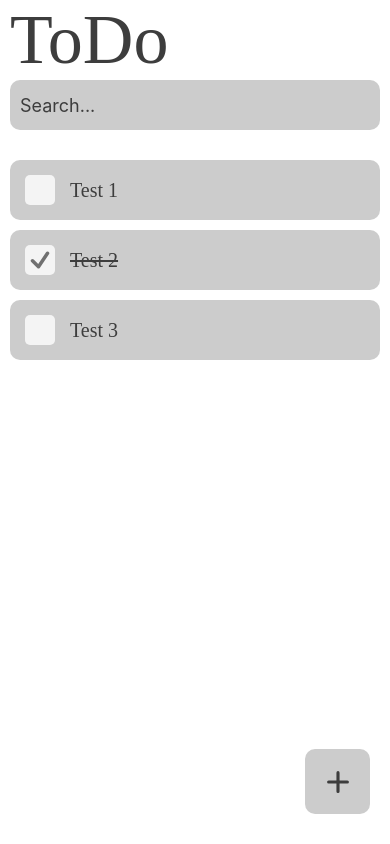
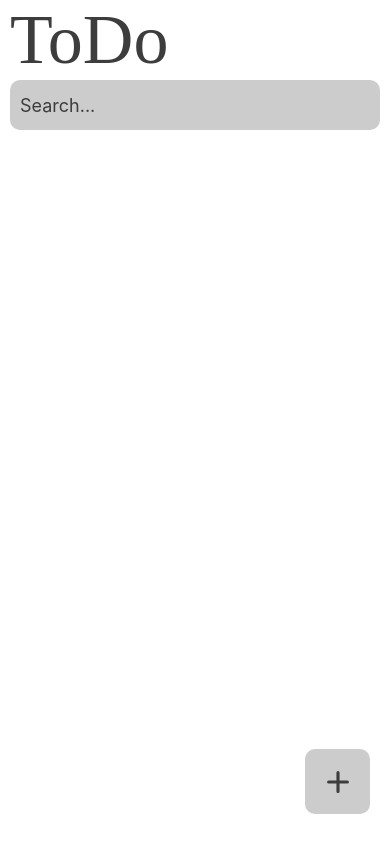
Before and after one commit to KMC1195/react-native-todo, a React Native app: screen /HomeScreen in a window 390 px wide. Built offline with nearby package versions, Linux system fonts and the light colour scheme.

Commit message:
Adding async storage

```diff
--- a/package.json
+++ b/package.json
@@ -10,6 +10,7 @@
     "test": "jest"
   },
   "dependencies": {
+    "@react-native-async-storage/async-storage": "^1.23.1",
     "@react-native-community/datetimepicker": "^8.0.1",
     "@react-navigation/native": "^6.1.17",
     "@react-navigation/native-stack": "^6.9.26",
--- a/src/screens/AddProjectScreen.tsx
+++ b/src/screens/AddProjectScreen.tsx
@@ -53,6 +53,26 @@ export default function AddProjectScreen({navigation}: Props) {
   }
   function showTimePicker() {
     showMode('time');
+  }
+
+  function formatDate(date: Date) {
+    return `${
+      date.getDate().toString().length > 1
+        ? date.getDate()
+        : `0${date.getDate()}`
+    }.${
+      date.getMonth().toString().length > 1
+        ? date.getMonth() + 1
+        : `0${date.getMonth() + 1}`
+    }.${date.getFullYear()} ${
+      date.getHours().toString().length > 1
+        ? date.getHours()
+        : `0${date.getHours()}`
+    }:${
+      date.getMinutes().toString().length > 1
+        ? date.getMinutes()
+        : `0${date.getMinutes()}`
+    }`;
   }
 
   // Adding project logic
@@ -124,11 +144,14 @@ export default function AddProjectScreen({navigation}: Props) {
             />
           )}
 
-          <StyledText>{`${date}`}</StyledText>
+          <StyledText
+            styles={{fontFamily: 'Poppins-SemiBold', alignSelf: 'center'}}>
+            {`${formatDate(date)}`}
+          </StyledText>
 
-          <View style={{marginTop: 60}}>
-            <MyButton onPress={addProject}>Add</MyButton>
-          </View>
+          <MyButton onPress={addProject} containerStyles={{marginTop: 30}}>
+            Add
+          </MyButton>
         </View>
       </ScrollView>
     </SafeAreaView>
--- a/src/screens/EditProjectScreen.tsx
+++ b/src/screens/EditProjectScreen.tsx
@@ -60,8 +60,28 @@ export default function EditProjectScreen({route, navigation}: Props) {
   useEffect(() => {
     setName(project.name);
     setDescription(project.description);
-    setDate(project.datetime);
+    setDate(new Date(project.datetime));
   }, []);
+
+  function formatDate(date: Date) {
+    return `${
+      date.getDate().toString().length > 1
+        ? date.getDate()
+        : `0${date.getDate()}`
+    }.${
+      date.getMonth().toString().length > 1
+        ? date.getMonth() + 1
+        : `0${date.getMonth() + 1}`
+    }.${date.getFullYear()} ${
+      date.getHours().toString().length > 1
+        ? date.getHours()
+        : `0${date.getHours()}`
+    }:${
+      date.getMinutes().toString().length > 1
+        ? date.getMinutes()
+        : `0${date.getMinutes()}`
+    }`;
+  }
 
   return (
     <SafeAreaView
@@ -74,6 +94,7 @@ export default function EditProjectScreen({route, navigation}: Props) {
       <ScrollView
         style={{paddingHorizontal: 10}}
         showsVerticalScrollIndicator={false}>
+        <View style={{marginBottom: 10}}>
           <View>
             <StyledText>Title</StyledText>
             <MyTextInput value={name} setValue={setName} />
@@ -106,7 +127,14 @@ export default function EditProjectScreen({route, navigation}: Props) {
             />
           )}
 
-        <StyledText>{`${date}`}</StyledText>
+          <StyledText
+            styles={{
+              fontFamily: 'Poppins-SemiBold',
+              marginTop: 20,
+              alignSelf: 'center',
+            }}>
+            {`${formatDate(date)}`}
+          </StyledText>
 
           <MyButton
             onPress={() => {
@@ -122,6 +150,7 @@ export default function EditProjectScreen({route, navigation}: Props) {
             containerStyles={{marginTop: 20}}>
             Edit project
           </MyButton>
+        </View>
       </ScrollView>
     </SafeAreaView>
   );
--- a/src/screens/ProjectsDetailsScreen.tsx
+++ b/src/screens/ProjectsDetailsScreen.tsx
@@ -91,7 +91,7 @@ export default function ProjectsDetailsScreen({route, navigation}: Props) {
               marginTop: 15,
               fontFamily: 'Poppins-SemiBold',
             }}>
-            Date: {`${formatDate(project.datetime)}`}
+            Date: {`${formatDate(new Date(project.datetime))}`}
           </StyledText>
 
           <View
--- a/src/store/todos_context.tsx
+++ b/src/store/todos_context.tsx
@@ -1,5 +1,9 @@
-import {ReactNode, createContext, useState} from 'react';
+import {ReactNode, createContext, useEffect, useState} from 'react';
 import {Project, Task, editedProjectData} from '../models/todos_models';
+import AsyncStorage from '@react-native-async-storage/async-storage';
+import {Alert} from 'react-native';
+
+const STORAGE_KEY = 'items';
 
 interface Props {
   children: ReactNode;
@@ -26,66 +30,38 @@ export const TodosContext = createContext({
 });
 
 export default function TodosContextProvder({children}: Props) {
-  const [items, setItems] = useState([
-    {
-      name: 'Test 1',
-      description: 'Desc',
-      completed: false,
-      datetime: new Date(),
-      id: 0,
-      tasks: [
-        {
-          name: 'Feed the dog',
-          completed: false,
-          id: 0,
-        },
-      ],
-    },
-    {
-      name: 'Test 2',
-      description: 'Desc',
-      completed: true,
-      datetime: new Date(),
-      id: 1,
-      tasks: [],
-    },
-    {
-      name: 'Test 3',
-      description:
-        'Et excepteur nisi nisi deserunt excepteur laborum duis. In velit consequat ut esse enim voluptate do. Officia ullamco non fugiat ad deserunt quis elit. Ullamco reprehenderit veniam tempor consectetur mollit consequat reprehenderit do. Esse do ea culpa nulla eiusmod Lorem incididunt sunt aute consequat aliquip labore sunt tempor.',
-      completed: false,
-      datetime: new Date(),
-      id: 2,
-      tasks: [
-        {
-          name: 'Walk the dog',
-          id: 0,
-          completed: false,
-        },
-        {
-          name: 'Wash the dishes',
-          id: 1,
-          completed: true,
-        },
-        {
-          name: 'Mow the yard',
-          id: 2,
-          completed: true,
-        },
-      ],
-    },
-  ]);
+  const [items, setItems] = useState<Project[]>([]);
+
+  const getData = async () => {
+    try {
+      const items = await AsyncStorage.getItem(STORAGE_KEY);
+      if (items !== null) {
+        const JSONItems = JSON.parse(items ? items : '');
+        setItems(JSONItems);
+      } else {
+        await AsyncStorage.setItem(STORAGE_KEY, JSON.stringify([]));
+      }
+    } catch (e) {
+      console.log(e);
+    }
+  };
+
+  useEffect(() => {
+    getData();
+  }, []);
 
   function deleteProject(projectId: number) {
     let temporaryItems = [...items];
     temporaryItems = temporaryItems.filter(el => el.id !== projectId);
     setItems(temporaryItems);
+    AsyncStorage.setItem(STORAGE_KEY, JSON.stringify(temporaryItems));
   }
 
   function createProject(newProject: Project) {
     let temporaryItems = [...items];
     temporaryItems.push(newProject);
     setItems(temporaryItems);
+    AsyncStorage.setItem(STORAGE_KEY, JSON.stringify(temporaryItems));
   }
 
   function toggleProjectCompletion(projectId: number) {
@@ -97,6 +73,8 @@ export default function TodosContextProvder({children}: Props) {
     );
 
     setItems(updatedItems);
+
+    AsyncStorage.setItem(STORAGE_KEY, JSON.stringify(updatedItems));
   }
 
   function editProject(projectId: number, newData: editedProjectData) {
@@ -112,6 +90,8 @@ export default function TodosContextProvder({children}: Props) {
     );
 
     setItems(temporaryItems);
+
+    AsyncStorage.setItem(STORAGE_KEY, JSON.stringify(temporaryItems));
   }
 
   function deleteTask(projectIndex: number, taskId: number) {
@@ -122,6 +102,8 @@ export default function TodosContextProvder({children}: Props) {
       index === projectIndex ? {...item, tasks: currentTasks} : item,
     );
     setItems(temporaryItems);
+
+    AsyncStorage.setItem(STORAGE_KEY, JSON.stringify(temporaryItems));
   }
 
   function toggleTaskCompletion(projectIndex: number, taskId: number) {
@@ -136,6 +118,8 @@ export default function TodosContextProvder({children}: Props) {
     );
 
     setItems(temporaryItems);
+
+    AsyncStorage.setItem(STORAGE_KEY, JSON.stringify(temporaryItems));
   }
 
   function createTask(projectId: number, newItem: Task) {
@@ -149,6 +133,8 @@ export default function TodosContextProvder({children}: Props) {
     );
 
     setItems(temporaryItems);
+
+    AsyncStorage.setItem(STORAGE_KEY, JSON.stringify(temporaryItems));
   }
 
   const valueObject = {
```
Also changed, not shown: 3 other files (tests, documents, lock files or other folders). Lines whose indentation alone changed are shown as unchanged.
